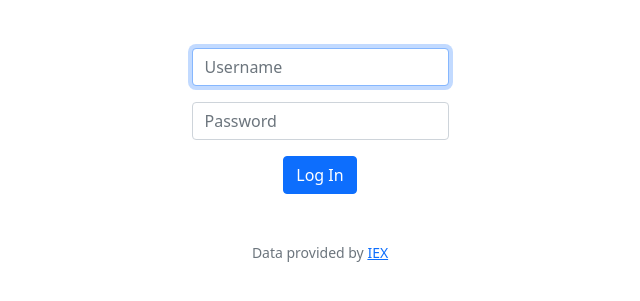
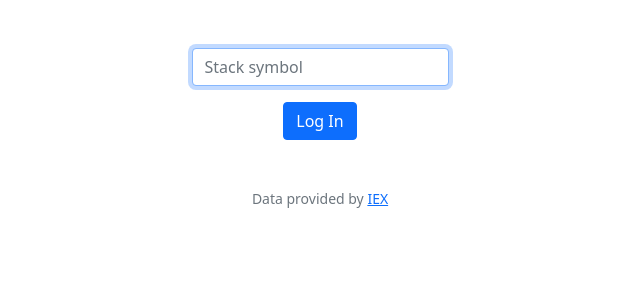
Before and after one commit to Stachu9/CS50-basic, a Flask app: template finance/templates/quote.html in a window 1280 px wide. Shown: the part 76-377 px from the top of the page, without its empty margins (320-960 px from the left). Run offline with Flask 3, Linux system fonts and the light colour scheme; the template is opened without the code that fills it, so the values that code supplies are empty; some libraries are stand-ins or nearby versions.

Commit message:
Mon, Oct 9, 2023, 12:29 AM +02:00

```diff
--- a/finance/templates/quote.html
+++ b/finance/templates/quote.html
@@ -5,12 +5,9 @@
 {% endblock %}
 
 {% block main %}
-    <form action="/login" method="post">
+    <form action="/quote" method="post">
         <div class="mb-3">
-            <input autocomplete="off" autofocus class="form-control mx-auto w-auto" id="username" name="username" placeholder="Username" type="text">
-        </div>
-        <div class="mb-3">
-            <input class="form-control mx-auto w-auto" id="password" name="password" placeholder="Password" type="password">
+            <input autocomplete="off" autofocus class="form-control mx-auto w-auto" id="symbol" name="symbol" placeholder="Stack symbol" type="text">
         </div>
         <button class="btn btn-primary" type="submit">Log In</button>
     </form>
```
